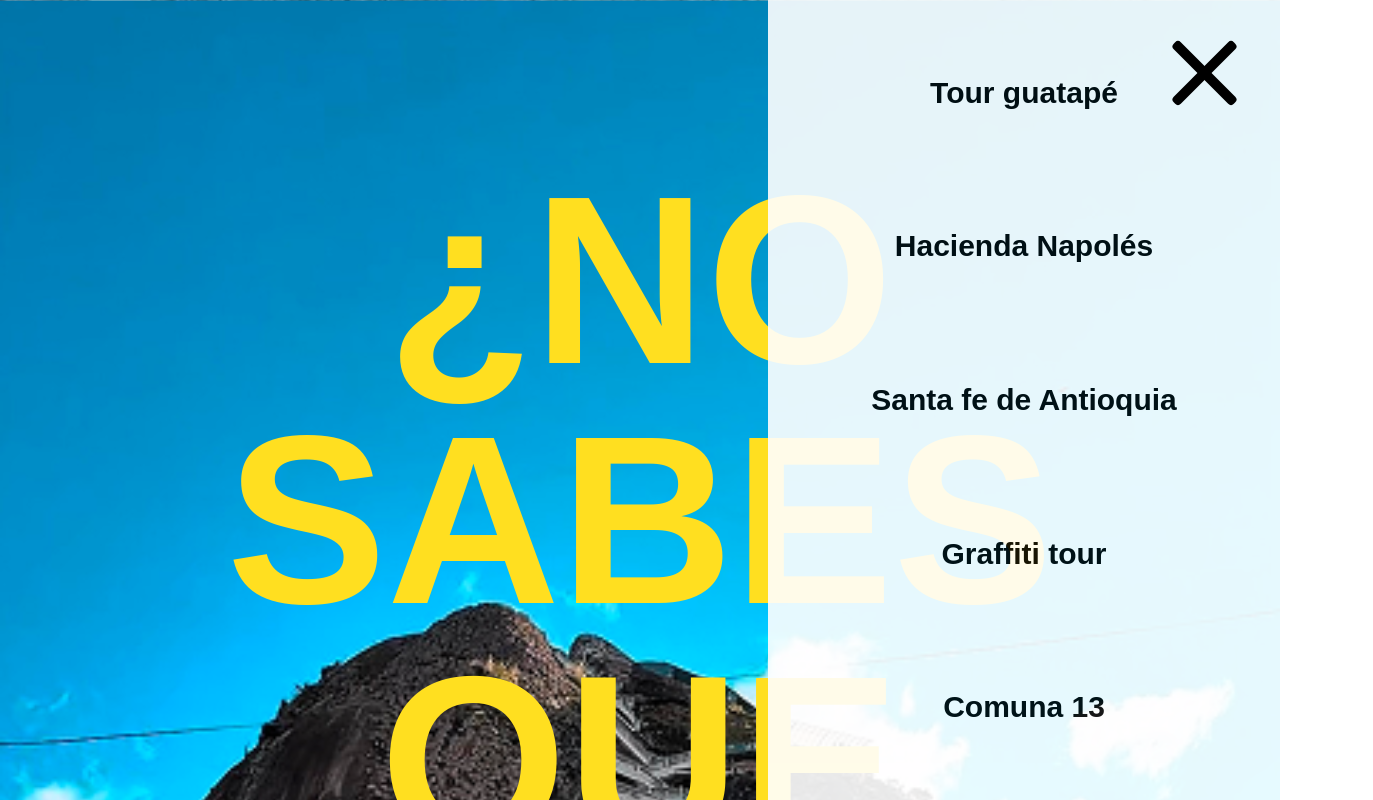
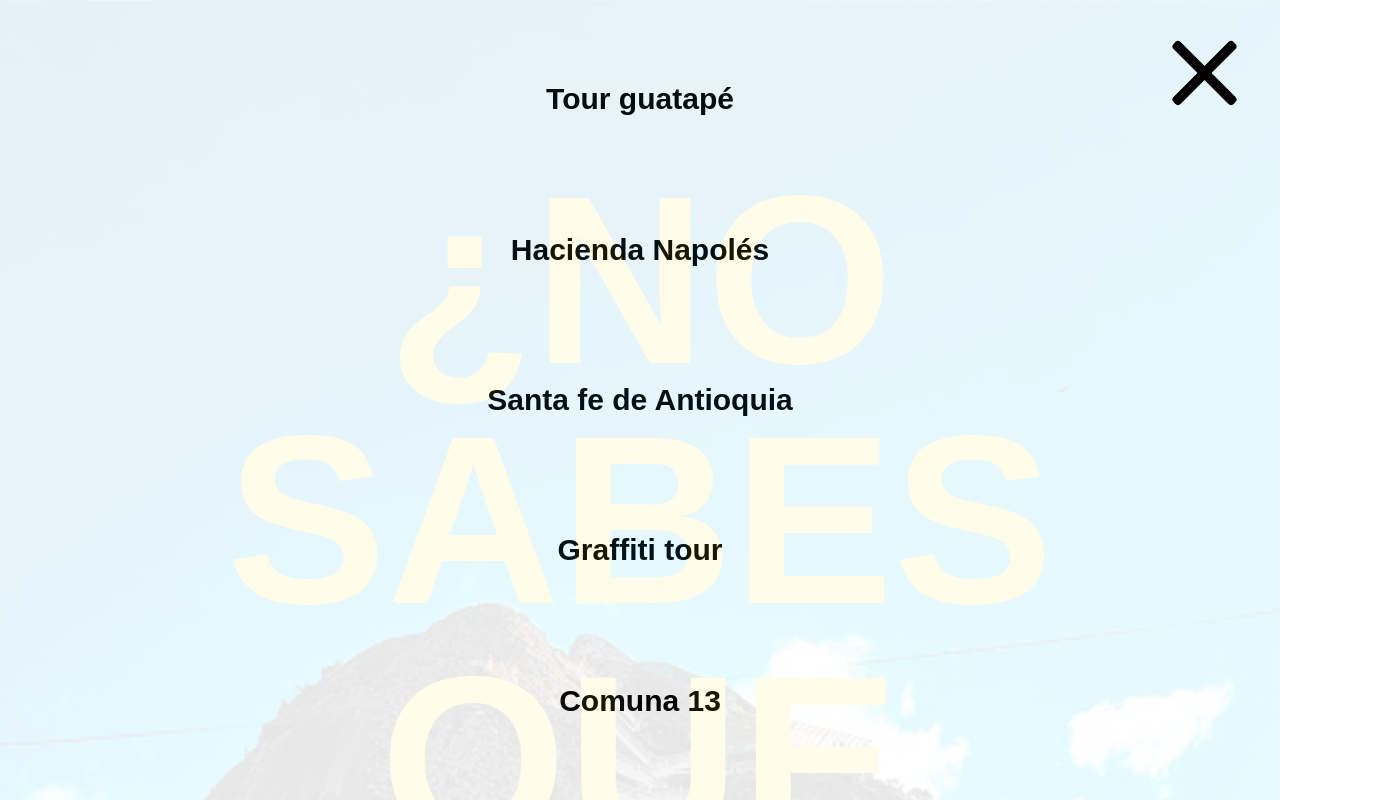
Before and after one commit to CarlosFranco97/planes-medellin, a React (Vite) app: page / in a window 1280 px wide. Both pictures are taken after a click on the element 1204 px from the left and 80 px from the top of the page. Shown: the top 800 px of the page, 1373 px wide, since content can reach past the window. Built offline with nearby package versions, Linux system fonts and the light colour scheme.

Commit message:
Se arregla bug de menu lateral añadiendo fixed en vez de absolute

```diff
--- a/src/PlanesMedellin.jsx
+++ b/src/PlanesMedellin.jsx
@@ -9,7 +9,7 @@ import TourGuatape from "./components/TourGuatape";
 
 const PlanesMedellin = () => {
     return (
-        <div className="bg-[url(../src/assets/piedra-peñol.png)]  bg-contain h-full flex flex-col items-center overflow-x-hidden">
+        <div className="bg-[url(../src/assets/piedra-peñol.png)]  bg-contain h-full max-w-full flex flex-col items-center">
             <Encabezado />
             <Home />
             <ReservaAhora />
--- a/src/components/BotonHamburguesa.jsx
+++ b/src/components/BotonHamburguesa.jsx
@@ -1,10 +1,10 @@
 const BotonHamburguesa = ({ alternarMenu, menuAbierto }) => {
     return (
         <div
-            className={`relative flex flex-col justify-evenly items-center mr-4 w-15 h-12 cursor-pointer z-30 xl:h-22 xl:w-30 2xl:w-60 2xl:h-30`}
+            className={`relative flex flex-col justify-evenly items-center m-4 w-15 h-12 cursor-pointer z-30 xl:h-22 xl:w-30 2xl:w-60 2xl:h-30`}
             onClick={alternarMenu}
             >
-            <span className={`absolute top-[6px] w-[50px] lg:w-[60px]  h-[5px] lg:h-[7px] xl:h-[10px] xl:w-[85px] xl:top-[8px] rounded 2xl:w-[130px] 2xl:h-[14px] border-gray-400 transition-transform duration-600 ease-in-out ${!menuAbierto ? "bg-white rotate-0 translate-y-0" : "bg-black rotate-45 translate-y-4 xl:translate-y-6 2xl:translate-y-9"}`}>
+            <span className={`absolute top-[6px] w-[50px] lg:w-[60px]  h-[5px] lg:h-[7px] xl:h-[10px] xl:w-[85px] xl:top-[8px] rounded 2xl:w-[130px] 2xl:h-[14px] border-gray-400 transition-transform duration-600 ease-in-out ${!menuAbierto ? "bg-white rotate-0 translate-y-0" : "bg-black rotate-45 translate-y-4 xl:translate-y-6 2xl:translate-y-10"}`}>
 
             </span>
             <span className={`absolute top-[22px] rounded w-[50px]  h-[5px] lg:h-[7px] lg:w-[60px] xl:h-[10px]  xl:w-[85px] xl:top-[28px] 2xl:top-[36px] 2xl:w-[130px] 2xl:h-[14px]  border-gray-400 transition-opacity duration-600 ease-in-out
--- a/src/components/MenuLateral.jsx
+++ b/src/components/MenuLateral.jsx
@@ -2,8 +2,16 @@ import { useEffect } from "react";
 
 const MenuLateral = ({menuAbierto}) => {
 
+    useEffect(() => {
+        (menuAbierto) ? document.body.classList.add('overflow-hidden')
+        : document.body.classList.remove('overflow-hidden');
+    }, [menuAbierto])
+
+
     return (
-            <div className={`flex flex-col justify-around items-center w-full h-screen bg-white opacity-90 text-4xl p-4 font-black text-center absolute top-0 transition-all duration-900 ease-in-out lg:w-[40%] lg:text-3xl 2xl:text-7xl ${(!menuAbierto) ? "translate-x-full invisible opacity-0" : "translate-x-0 visible" }`}>
+            <div className={`flex flex-col justify-around items-center w-full h-screen bg-white opacity-90 text-3xl p-6 font-black text-center fixed top-0 right-0 transition-all duration-900 ease-in-out lg:text-3xl 2xl:text-7xl 2xl:max-w-[40%] ${(!menuAbierto)
+            ? "translate-x-full invisible opacity-0"
+            : "translate-x-0 visible" }`}>
             <a href="">
                 Tour guatapé
             </a>
```
Also changed, not shown: src/index.css (line endings or trailing spaces).
